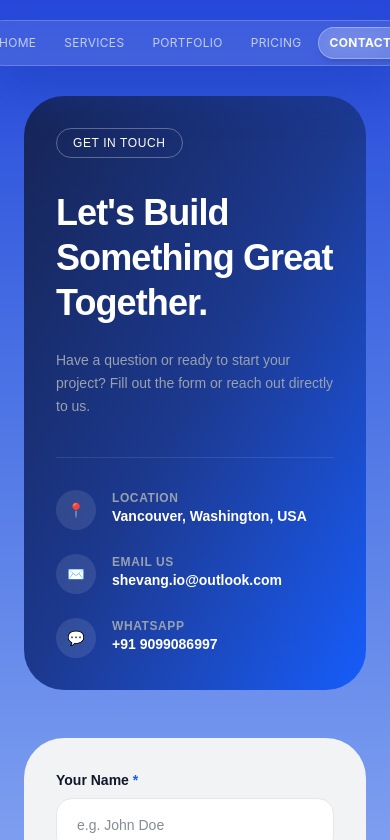
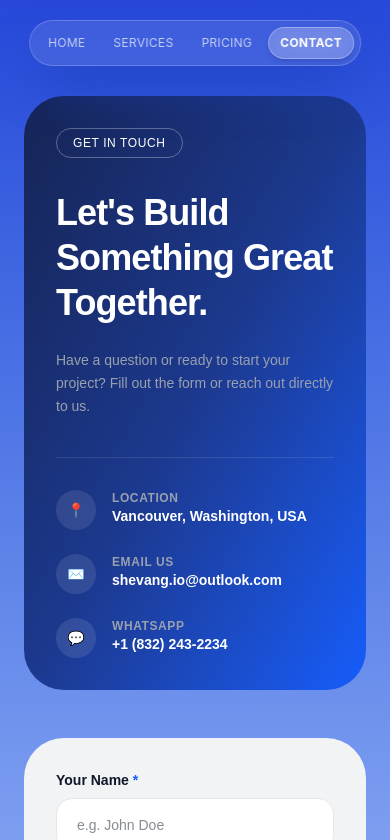
Before and after one commit to shevang5/web-page, a React (Vite) app in the folder AfterMax/: page /contact in a window 390 px wide. Shown: the top 840 px of the page. Built offline with nearby package versions, Linux system fonts and the light colour scheme.

Commit message:
resize globe, fix navbar and update cantact number

```diff
--- a/AfterMax/src/components/Contact.jsx
+++ b/AfterMax/src/components/Contact.jsx
@@ -38,7 +38,7 @@ const Contact = () => {
   const handleSubmit = (e) => {
     e.preventDefault();
 
-    const whatsappNumber = '919099086997';
+    const whatsappNumber = '18322432234';
     const message = [
       'New website inquiry',
       `Name: ${formData.name}`,
@@ -117,12 +117,12 @@ const Contact = () => {
               <div>
                 <p className="text-xs text-gray-400 uppercase tracking-wider font-bold">WhatsApp</p>
                 <a
-                  href="https://wa.me/919099086997"
+                  href="https://wa.me/18322432234"
                   target="_blank"
                   rel="noopener noreferrer"
                   className="font-bold text-white hover:text-blue-400 transition-colors"
                 >
-                  +91 9099086997
+                  +1 (832) 243-2234
                 </a>
               </div>
             </div>
--- a/AfterMax/src/components/Footer.jsx
+++ b/AfterMax/src/components/Footer.jsx
@@ -18,7 +18,7 @@ const quickLinks = [
 const socialLinks = [
   {
     label: 'WhatsApp',
-    href: 'https://wa.me/919099086997',
+    href: 'https://wa.me/18322432234',
     icon: faWhatsapp,
   },
   {
--- a/AfterMax/src/components/HeroSection.jsx
+++ b/AfterMax/src/components/HeroSection.jsx
@@ -31,9 +31,9 @@ const HeroSection = () => {
           <NavLink to="/" end className={navLinkClassName}>Home</NavLink>
           <NavLink to="/services" className={navLinkClassName}>Services</NavLink>
           <a href="/about" className={navLinkClassName} className="hidden rounded-full px-3 py-2 transition-colors hover:bg-white/20 sm:inline-flex sm:px-4">About</a>
-          <NavLink to="/pricing" className={navLinkClassName}>Pricing</NavLink>
-          <a href="#" className="rounded-full px-3 py-2 transition-colors hover:bg-white/20 sm:px-4">Portfolio</a>
-          <a href="#" className="hidden rounded-full px-3 py-2 transition-colors hover:bg-white/20 sm:inline-flex sm:px-4">Reviews</a>
+          <NavLink to="/pricing"  className={navLinkClassName}>Pricing</NavLink>
+          <a href="#" className="hidden rounded-full px-3 py-2 transition-colors hover:bg-white/20 sm:inline-flex sm:px-4">Portfolio</a>
+          {/* <a href="#" className="hidden rounded-full px-3 py-2 transition-colors hover:bg-white/20 sm:inline-flex sm:px-4">Reviews</a> */}
           <a href="#" className="rounded-full px-3 py-2 transition-colors hover:bg-white/20 sm:px-4">Contact</a>
         </div>
       </nav>
@@ -42,7 +42,7 @@ const HeroSection = () => {
       <div className="flex flex-1 flex-col-reverse lg:flex-row items-center justify-between gap-8 w-full max-w-[1400px] mx-auto lg:gap-12">
 
         {/* Left Column: Text & CTA */}
-        <div className="flex-1 pt-96 md:pt-0 max-w-2xl w-full">
+        <div className="flex-1 pt-0 md:pt-0 max-w-2xl w-full">
           <h1 className="font-['Archivo'] italic font-[1000] text-5xl md:text-7xl lg:text-[5rem] leading-[0.95] mb-6 uppercase">
             Your <span className="text-[#FFC900]">Business</span><br />
             Deserves To Be
@@ -66,8 +66,8 @@ const HeroSection = () => {
         </div>
 
         {/* Right Column: 3D Globe Component */}
-        <div className="relative flex w-full flex-1 items-center justify-center min-h-[80px] -mt-8 sm:min-h-[340px] sm:-mt-4 lg:mt-0 lg:h-[650px] pointer-events-auto">
-          <div className="h-full w-full scale-[0.8] sm:scale-[0.9] lg:scale-100">
+        <div className="relative flex w-full items-center justify-center h-[320px] sm:h-[420px] lg:h-[650px]  sm:mt-0">
+          <div className="h-full w-full scale-[0.9] sm:scale-[0.9] lg:scale-100 overflow-visible">
             <Globe
               oceanColor="rgba(255,255,255,0.08)"
               fillColor="rgba(255,255,255,0.25)"
@@ -75,7 +75,7 @@ const HeroSection = () => {
               graticuleColor="rgba(255,255,255,0.16)"
               speed={1}
               detail={3}
-              showGrid={false}
+              showGrid={true}
               dots={{ color: "rgba(255,255,255,0.9)", size: 4, density: 6, allDots: false }}
               scale={8}
               style={{ opacity: 0.85 }}
--- a/AfterMax/src/components/Howitworks.jsx
+++ b/AfterMax/src/components/Howitworks.jsx
@@ -19,7 +19,7 @@ const HowItWorks = () => {
   return (
     <section
       id="process"
-      className="py-24 px-6 md:px-12 overflow-hidden rounded-[3rem] lg:px-16 bg-[url('./images/hero_bg.png')] bg-cover bg-center bg-no-repeat bg-[#f8f8f8] overflow-hidden"
+      className="py-24 px-6 md:px-12 overflow-hidden rounded-[3rem] lg:px-16 bg-gradient-to-br from-blue-950 via-blue-900 to-blue-600 bg-cover bg-center bg-no-repeat bg-[#f8f8f8] overflow-hidden"
       style={{ fontFamily: 'Arial, sans-serif' }}
     >
       <div className="max-w-[1400px] mx-auto grid grid-cols-1 lg:grid-cols-12 gap-12 lg:gap-8 items-start relative">
--- a/AfterMax/src/components/Navbar.jsx
+++ b/AfterMax/src/components/Navbar.jsx
@@ -10,9 +10,9 @@ const Navbar = () => {
     { label: 'Home', path: '/', isRouter: true },
     { label: 'Services', path: '/services', isRouter: true },
     { label: 'About', path: '/about', isRouter: true, hideOnMobile: true },
-    { label: 'Portfolio', path: '/portfolio', isRouter: true },
+    { label: 'Portfolio', path: '/portfolio', isRouter: true,hideOnMobile: true },
     { label: 'Pricing', path: '/pricing', isRouter: true },
-    { label: 'Reviews', path: '/reviews', isRouter: true, hideOnMobile: true },
+    // { label: 'Reviews', path: '/reviews', isRouter: true, hideOnMobile: true },
     { label: 'Contact', path: '/contact', isRouter: true },
   ];
 
```
